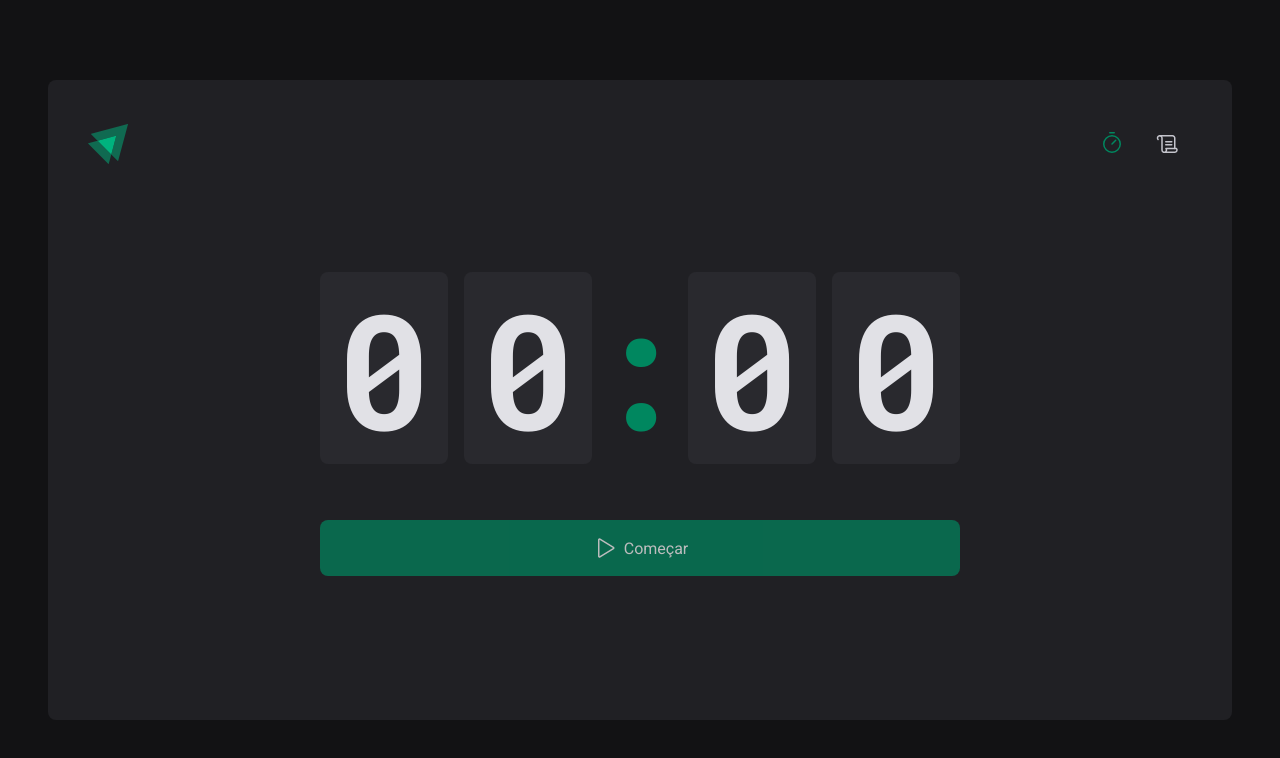
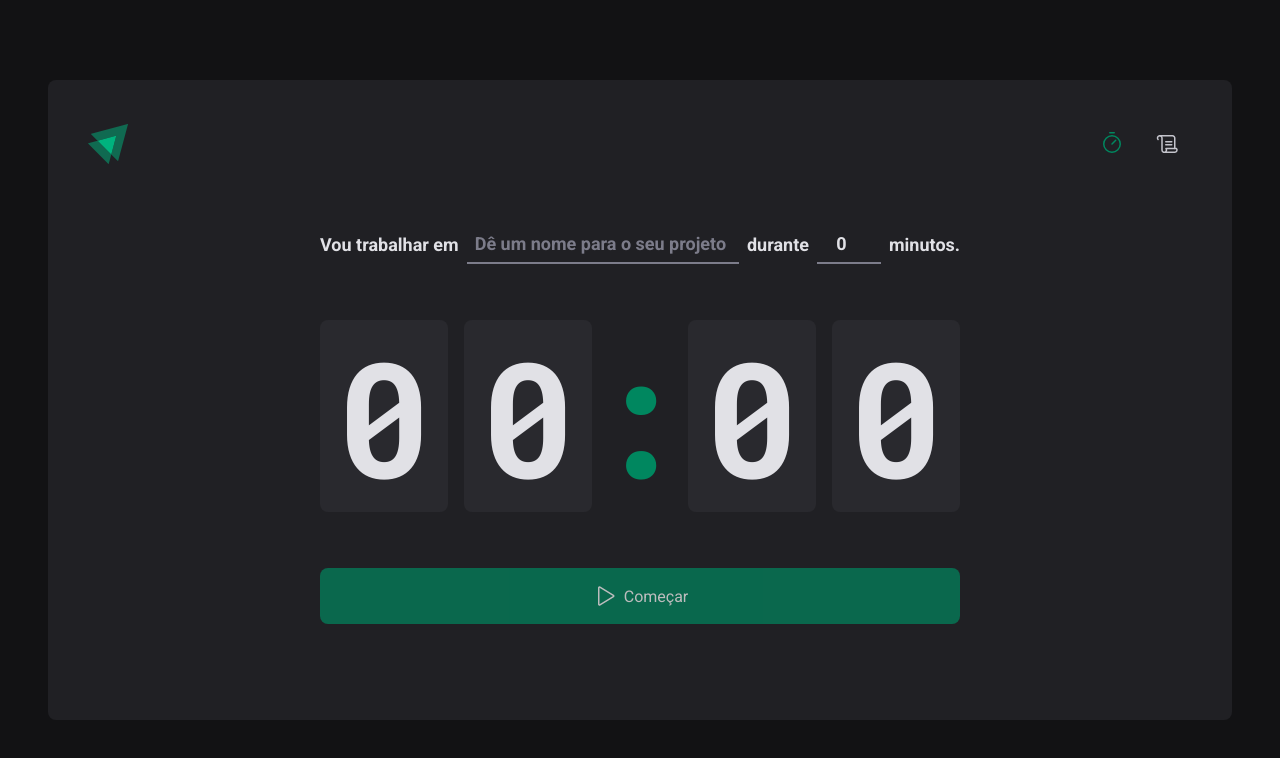
Before and after one commit to MikeFernando/Pomodoro, a React (Vite) app: page / in a window 1280 px wide. Shown: the top 758 px of the page. Built offline with nearby package versions, Linux system fonts and the light colour scheme.

Commit message:
context form

```diff
--- a/src/pages/Home/components/Countdown/index.tsx
+++ b/src/pages/Home/components/Countdown/index.tsx
@@ -1,14 +1,18 @@
-import { useContext, useEffect, useState } from 'react'
+import { useContext, useEffect } from 'react'
 import { differenceInSeconds } from 'date-fns'
 
+import { CycleContext } from '../..'
+
 import * as S from './styles'
-import { CycleContex } from '../..'
 
 export function Countdown() {
-  const [totalSecondsPassed, setTotalSecondsPassed] = useState(0)
-
-  const { activeCycle, activeCycleId, markCurrentCycleAsFinished } =
-    useContext(CycleContex)
+  const {
+    activeCycle,
+    activeCycleId,
+    setSecondsPassed,
+    totalSecondsPassed,
+    markCurrentCycleAsFinished,
+  } = useContext(CycleContext)
 
   const totalSeconds = activeCycle ? activeCycle.minutesAmount * 60 : 0
   const currentSeconds = activeCycle ? totalSeconds - totalSecondsPassed : 0
@@ -33,9 +37,9 @@
           markCurrentCycleAsFinished()
 
           clearInterval(interval)
-          setTotalSecondsPassed(totalSeconds)
+          setSecondsPassed(totalSeconds)
         } else {
-          setTotalSecondsPassed(secondsDifference)
+          setSecondsPassed(secondsDifference)
         }
       }, 1000)
     }
@@ -43,7 +47,13 @@
     return () => {
       clearInterval(interval)
     }
-  }, [activeCycle, activeCycleId, totalSeconds, markCurrentCycleAsFinished])
+  }, [
+    activeCycle,
+    activeCycleId,
+    totalSeconds,
+    markCurrentCycleAsFinished,
+    setSecondsPassed,
+  ])
 
   useEffect(() => {
     if (activeCycle) {
--- a/src/pages/Home/components/NewCycleForm/index.tsx
+++ b/src/pages/Home/components/NewCycleForm/index.tsx
@@ -1,6 +1,14 @@
+import { useFormContext } from 'react-hook-form'
+import { useContext } from 'react'
+
+import { CycleContext } from '../..'
+
 import * as S from './styles'
 
 export function NewCycleForm() {
+  const { activeCycle } = useContext(CycleContext)
+  const { register } = useFormContext()
+
   return (
     <S.FormContainer>
       <label htmlFor="task">Vou trabalhar em</label>
--- a/src/pages/Home/index.tsx
+++ b/src/pages/Home/index.tsx
@@ -1,12 +1,12 @@
 import { createContext, useState } from 'react'
-import { useForm } from 'react-hook-form'
+import { HandPalm, Play } from 'phosphor-react'
+import { useForm, FormProvider } from 'react-hook-form'
 import { zodResolver } from '@hookform/resolvers/zod'
-import { HandPalm, Play } from 'phosphor-react'
 
 import { schemaNewCycle } from './validation'
 import { Cycle, NewCycleFormData } from './types'
 
-// import { NewCycleForm } from './components/NewCycleForm'
+import { NewCycleForm } from './components/NewCycleForm'
 import { Countdown } from './components/Countdown'
 
 import * as S from './styles'
@@ -14,22 +14,30 @@
 interface CycleContextData {
   activeCycle: Cycle | undefined
   activeCycleId: string | null
+  totalSecondsPassed: number
   markCurrentCycleAsFinished: () => void
+  setSecondsPassed: (seconds: number) => void
 }
 
-export const CycleContex = createContext({} as CycleContextData)
+export const CycleContext = createContext({} as CycleContextData)
 
 export function Home() {
   const [cycles, setCycles] = useState<Cycle[]>([])
   const [activeCycleId, setActiveCycleId] = useState<string | null>(null)
+  const [totalSecondsPassed, setTotalSecondsPassed] = useState(0)
 
-  const { register, handleSubmit, watch, reset } = useForm<NewCycleFormData>({
+  const newCycleForm = useForm<NewCycleFormData>({
     resolver: zodResolver(schemaNewCycle),
     defaultValues: {
       task: '',
       minutesAmount: 0,
     },
   })
+  const { watch, reset, handleSubmit } = newCycleForm
+
+  function setSecondsPassed(seconds: number) {
+    setTotalSecondsPassed(seconds)
+  }
 
   function handleCreateNewCycle({ task, minutesAmount }: NewCycleFormData) {
     const id = String(new Date().getTime())
@@ -43,7 +51,7 @@
 
     setCycles((state) => [...state, newCycle])
     setActiveCycleId(id)
-    // setTotalSecondsPassed(0)
+    setTotalSecondsPassed(0)
 
     reset()
   }
@@ -82,12 +90,20 @@
   return (
     <S.HomeContainer>
       <form onSubmit={handleSubmit(handleCreateNewCycle)}>
-        {/* <NewCycleForm /> */}
-        <CycleContex.Provider
-          value={{ activeCycle, activeCycleId, markCurrentCycleAsFinished }}
+        <CycleContext.Provider
+          value={{
+            activeCycle,
+            activeCycleId,
+            markCurrentCycleAsFinished,
+            totalSecondsPassed,
+            setSecondsPassed,
+          }}
         >
+          <FormProvider {...newCycleForm}>
+            <NewCycleForm />
+          </FormProvider>
           <Countdown />
-        </CycleContex.Provider>
+        </CycleContext.Provider>
 
         {activeCycle ? (
           <S.StopCountdownButton type="button" onClick={handleInterruptCycle}>
```
